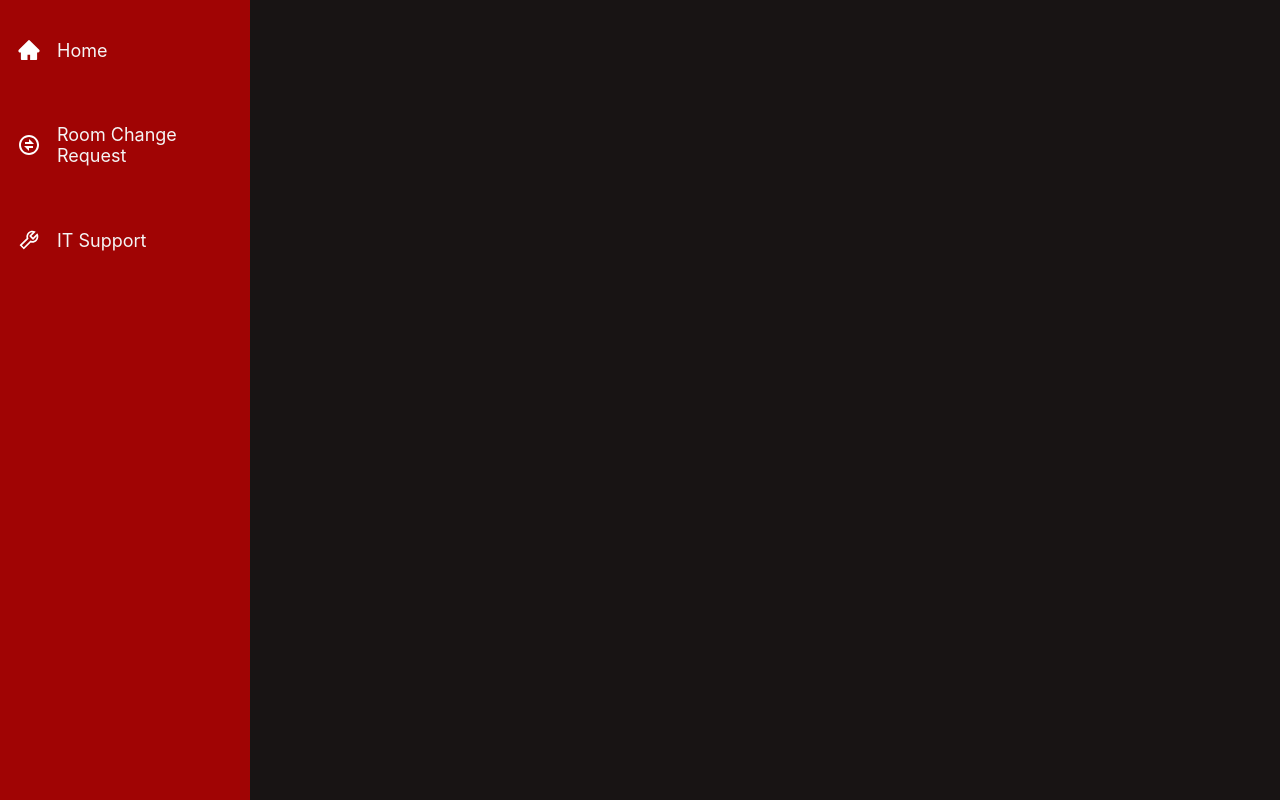
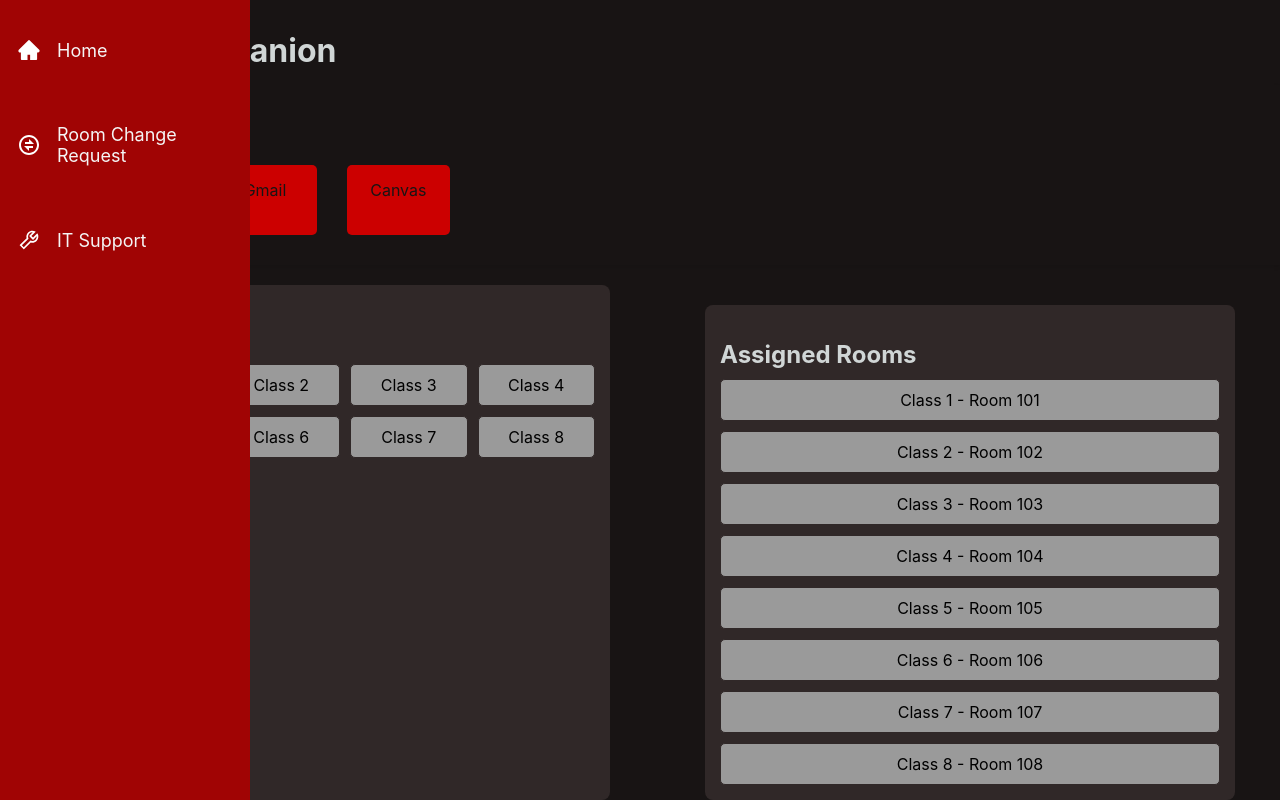
Before and after one commit to zepion1/SWE2, a React (Create React App) app: page / in a window 1280 px wide. Shown: the top 800 px of the page. Built offline with nearby package versions, Linux system fonts and the light colour scheme.

Commit message:
Changed page routing so that the home page is the default

```diff
--- a/package.json
+++ b/package.json
@@ -7,6 +7,8 @@
     "react": "^19.0.0",
     "react-calendar": "^5.1.0",
     "react-dom": "^19.0.0",
+    "react-helmet": "^6.1.0",
+    "react-helmet-async": "^2.0.5",
     "react-icons": "^5.4.0",
     "react-router-dom": "^7.1.5",
     "react-scripts": "5.0.1",
--- a/public/index.html
+++ b/public/index.html
@@ -24,7 +24,6 @@
       work correctly both with client-side routing and a non-root public URL.
       Learn how to configure a non-root public URL by running `npm run build`.
     -->
-    <title>React App</title>
   </head>
   <body>
     <noscript>You need to enable JavaScript to run this app.</noscript>
--- a/src/App.js
+++ b/src/App.js
@@ -10,7 +10,7 @@ function App() {
     <Router>
       <Sidebar className="sidebar" />
       <Routes>
-        <Route path="/home" element={<Home />} />
+        <Route path="/" element={<Home />} />
         <Route path="/room-changes" element={<RoomChangeRequest />} />
         <Route path="/it-support" element={<ITSupport />} />
       </Routes>
--- a/src/components/SidebarData.js
+++ b/src/components/SidebarData.js
@@ -5,7 +5,7 @@ import * as RiIcons from "react-icons/ri";
 export const SidebarData = [
     {
         title: "Home",
-        path: "/home",
+        path: "/",
         icon: <AiIcons.AiFillHome size={24}/>,
     },
     {
--- a/src/index.js
+++ b/src/index.js
@@ -1,5 +1,6 @@
 import React from 'react';
 import ReactDOM from 'react-dom/client';
+import { HelmetProvider } from 'react-helmet-async';
 import './index.css';
 import App from './App';
 import reportWebVitals from './reportWebVitals';
--- a/src/pages/Home.js
+++ b/src/pages/Home.js
@@ -1,4 +1,4 @@
-import React from "react";
+import React, { useEffect } from "react";
 import Calendar from "react-calendar";
 import "react-calendar/dist/Calendar.css";
 
@@ -15,6 +15,13 @@ const classRoomAssignments = [
 ];
 
 const Home = () => {
+
+    useEffect(() => {
+        console.log("Before setting title:", document.title);
+        document.title = "Home";
+        console.log("After setting title:", document.title);
+    }, []);
+
     return (
         <div className="home">
             <div className="home-header">
```
Also changed, not shown: 1 other file (tests, documents, lock files or other folders).
